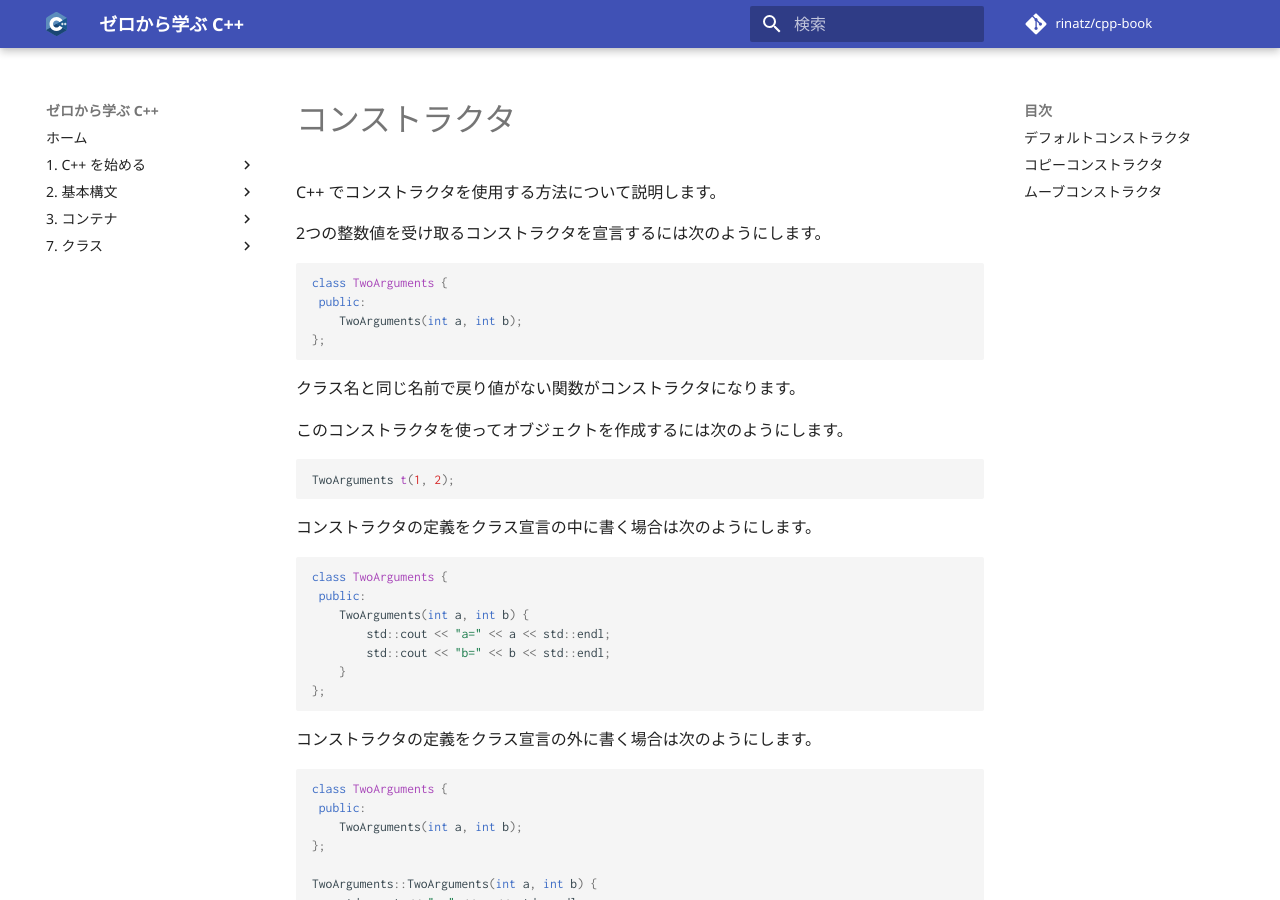
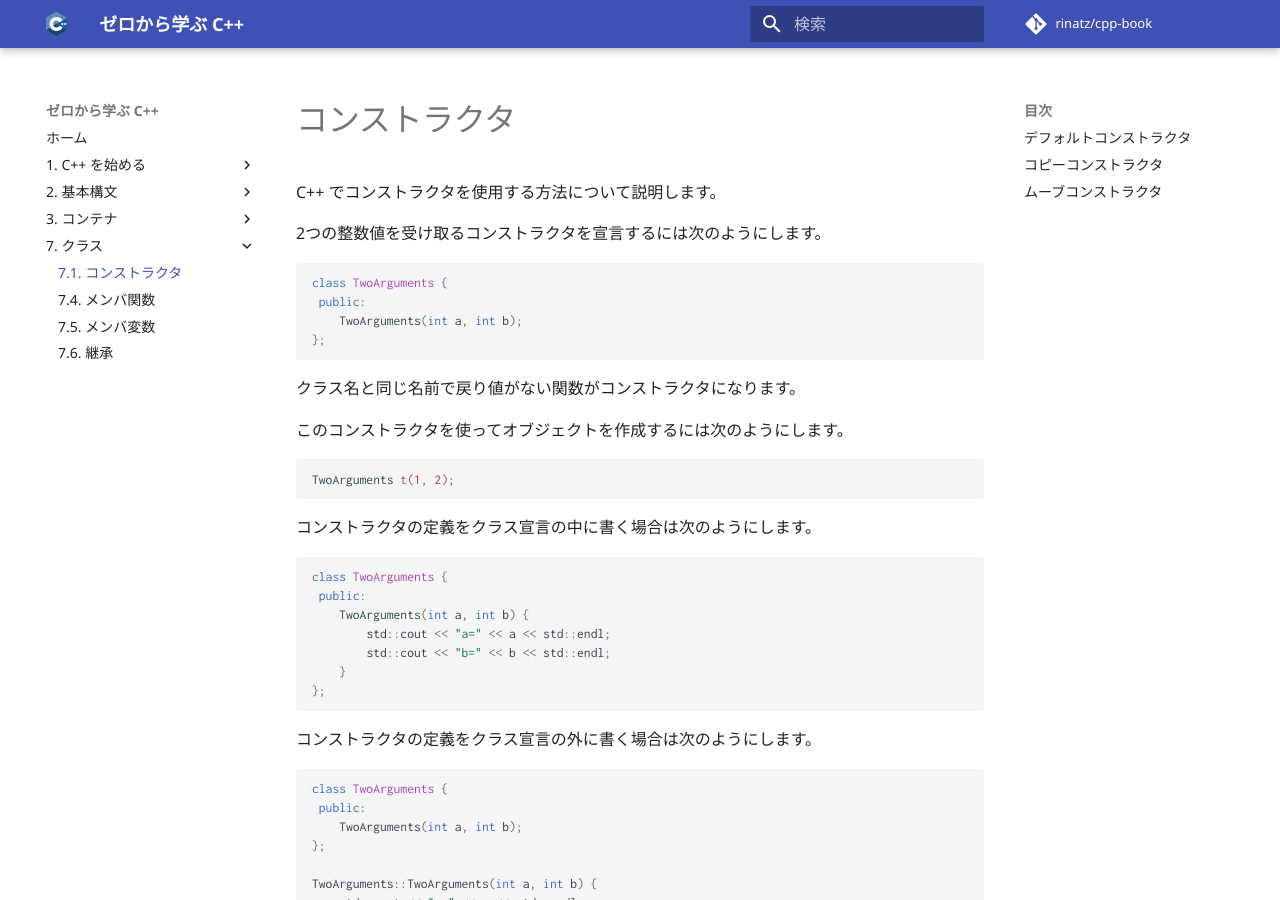
Before and after one commit to rinatz/cpp-book, an MkDocs documentation site: the page built from docs/ch07-01-constructors.md, in a window 1280 px wide and 900 px high. Built offline with MkDocs 1.6.1 and Material for MkDocs 9.7.7, drawn with Linux system fonts in a browser that asks for light colours; comment, search, counter and statistics services are not loaded; some of the changed lines change nothing that is shown.

Commit message:
Fix file name in mkdocs.yml

```diff
--- a/mkdocs.yml
+++ b/mkdocs.yml
@@ -68,7 +68,7 @@ nav:
       - 3.3. タプル: ch03-03-tuples.md
       - 3.4. ベクタ: ch03-04-vectors.md
   - 7. クラス:
-      - 7.1. コンストラクタ: ch07-01-constructors
-      - 7.4. メンバ関数: ch07-04-member-functions
-      - 7.5. メンバ変数: ch07-05-member-varialbes
-      - 7.6. 継承: ch07-06-inheritance
+      - 7.1. コンストラクタ: ch07-01-constructors.md
+      - 7.4. メンバ関数: ch07-04-member-functions.md
+      - 7.5. メンバ変数: ch07-05-member-varialbes.md
+      - 7.6. 継承: ch07-06-inheritance.md
```
